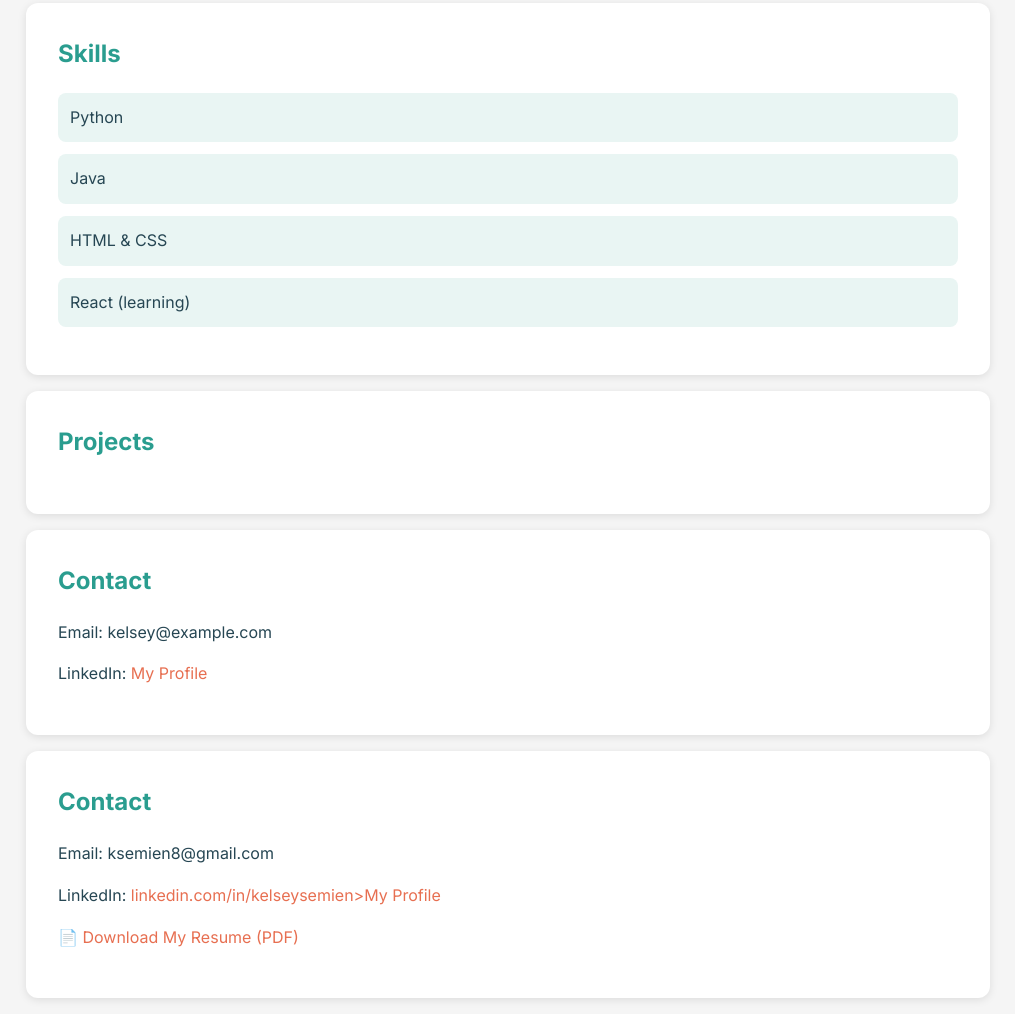
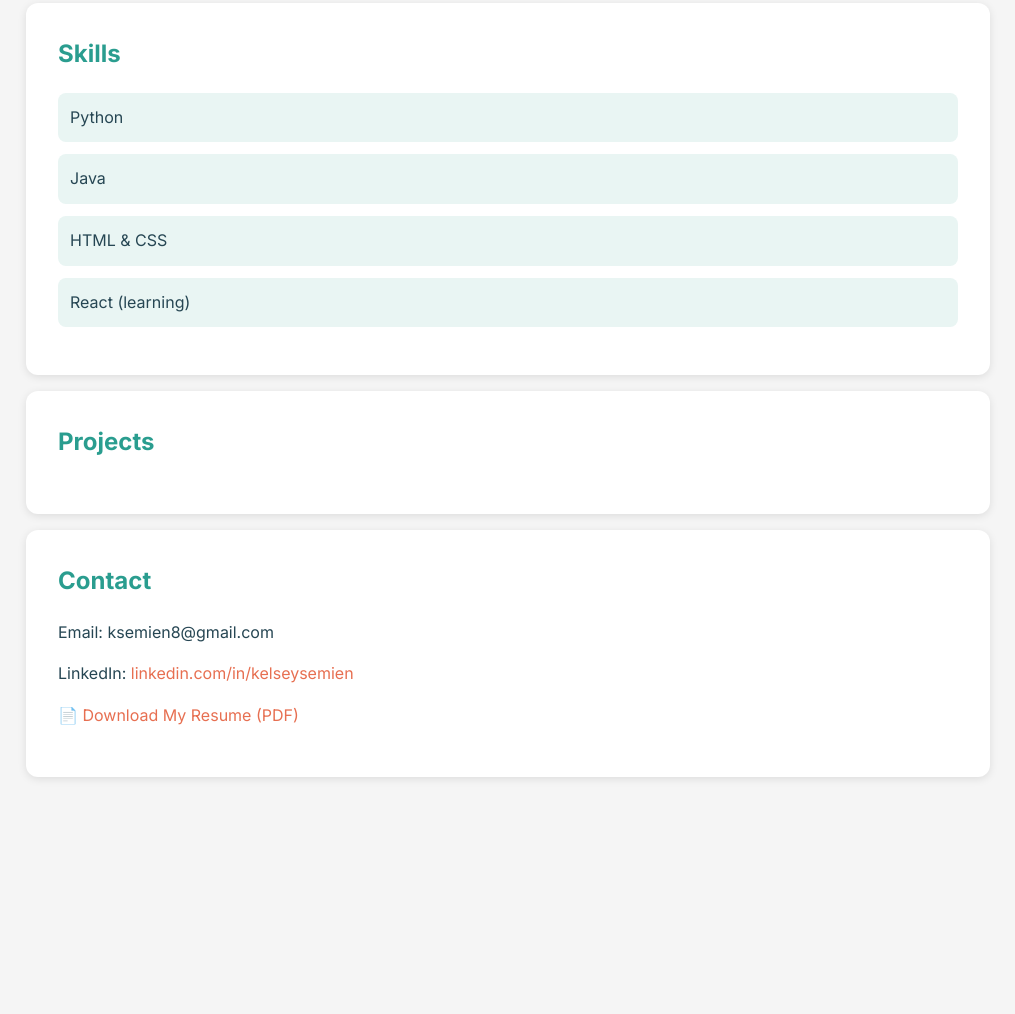
Before and after one commit to KelseySemien/portfolio-website, a plain HTML site: page index.html in a window 1280 px wide. Shown: the part 688-1702 px from the top of the page, without its empty margins (132-1147 px from the left). After the commit the page ends 1481 px from the top, so only its background shows below. Drawn offline with Linux system fonts and the light colour scheme.

Commit message:
Update index.html with live site fixes

```diff
--- a/index.html
+++ b/index.html
@@ -9,7 +9,7 @@
 </head>
 <body>
   <header>
-   <img src="profile.jpg" alt="Kelsey Semien" class="profile-pic"> <h1>Kelsey Semien</h1>
+   <img src="Profile.JPG" alt="Kelsey Semien" class="profile-pic"> <h1>Kelsey Semien</h1>
     <p>Software Developer | Master's in Software Development</p>
   </header>
 
@@ -35,16 +35,12 @@
     </ul>
   </section>
 
-  <section id="contact">
-    <h2>Contact</h2>
-    <p>Email: kelsey@example.com</p>
-    <p>LinkedIn: <a href="#" target="_blank">My Profile</a></p>
-  </section>
+
 <section id="contact">
   <h2>Contact</h2>
   <p>Email: ksemien8@gmail.com</p>
   <p>LinkedIn: <a href="https://www.linkedin.com/in/kelseysemien" target="_blank">
-      linkedin.com/in/kelseysemien>My Profile</a></p>
+      linkedin.com/in/kelseysemien
   <p><a href="Kelsey_Semien_Resume.pdf" download>📄 Download My Resume (PDF)</a></p>
 </section>
 
```
